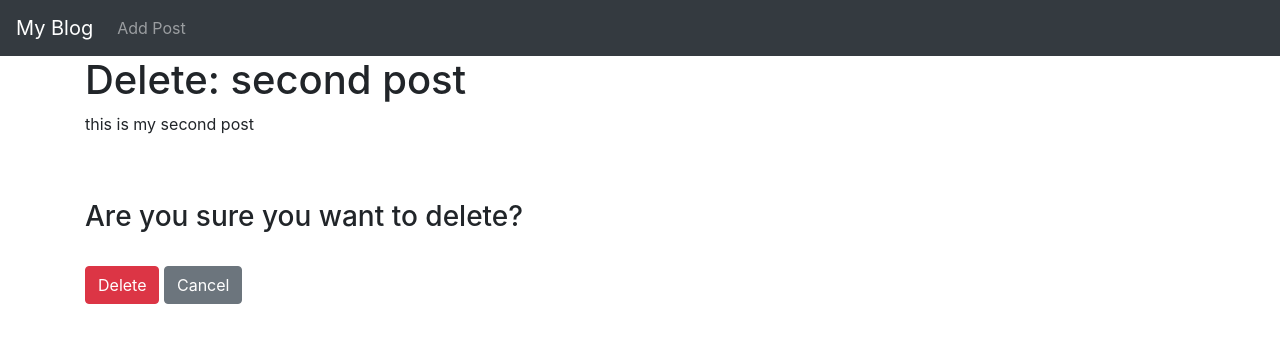
After one commit to rahul01281/blog-project, a Django app: page /article/delete/2 in a window 1280 px wide. The commit adds this page. Shown: the top 343 px of the page. Run offline with Django 3.2, Linux system fonts and the light colour scheme; data comes from the database, SQL or seed files in the repository; both versions use the stored data as it was after the commit.

Commit message:
delete a post

```diff
--- a/blog/blog_app/urls.py
+++ b/blog/blog_app/urls.py
@@ -1,9 +1,10 @@
 from django.urls import path
-from .views import HomeView, ArticleDetailView, AddPostView, UpdatePostView
+from .views import HomeView, ArticleDetailView, AddPostView, UpdatePostView, DeletePostView
 
 urlpatterns = [
     path('', HomeView.as_view(), name='home'),
     path('article/<int:pk>', ArticleDetailView.as_view(), name='article_detail'),
     path('add_post/', AddPostView.as_view(), name='add_post'),
-    path('article/edit/<int:pk>', UpdatePostView.as_view(), name='update_post')
+    path('article/edit/<int:pk>', UpdatePostView.as_view(), name='update_post'),
+    path('article/delete/<int:pk>', DeletePostView.as_view(), name='delete_post'),
 ]
--- a/blog/blog_app/views.py
+++ b/blog/blog_app/views.py
@@ -1,7 +1,8 @@
 from django.shortcuts import render
-from django.views.generic import ListView, DetailView, CreateView, UpdateView
+from django.views.generic import ListView, DetailView, CreateView, UpdateView, DeleteView
 from .models import Post
 from .forms import PostForm, EditForm
+from django.urls import reverse, reverse_lazy
 
 # Create your views here.
 
@@ -22,3 +23,8 @@ class UpdatePostView(UpdateView):
     model = Post
     form_class = EditForm
     template_name = 'update_post.html'
+
+class DeletePostView(DeleteView):
+    model = Post
+    template_name = 'delete_post.html'
+    success_url = reverse_lazy('home')
--- a/blog/templates/article_detail.html
+++ b/blog/templates/article_detail.html
@@ -15,5 +15,6 @@
 
 <a href="{% url 'home' %}" class="btn btn-primary">Back</a>
 <a href="{% url 'update_post' post.pk %}" class="btn btn-secondary">Edit</a>
+<a href="{% url 'delete_post' post.pk %}" class="btn btn-danger">Delete</a>
 
 {% endblock %}
--- /dev/null
+++ b/blog/templates/delete_post.html
@@ -0,0 +1,20 @@
+{% extends "base.html"%}
+
+{% block title%}Delete Post{% endblock %}
+
+{% block content%}
+
+<h1>Delete: {{ post.title }}</h1>
+<p>{{ post.body | slice:":200" }}</p>
+<br><br>
+<div class="form-group">
+    <form method="POST">
+        {% csrf_token %}
+        <h3>Are you sure you want to delete?</h3>
+        <br>
+        <button class="btn btn-danger">Delete</button>
+        <a href="{% url 'article_detail' post.pk %}" class="btn btn-secondary">Cancel</a>
+    </form>
+</div>
+
+{% endblock %}
```
Also changed, not shown: blog/db.sqlite3.
